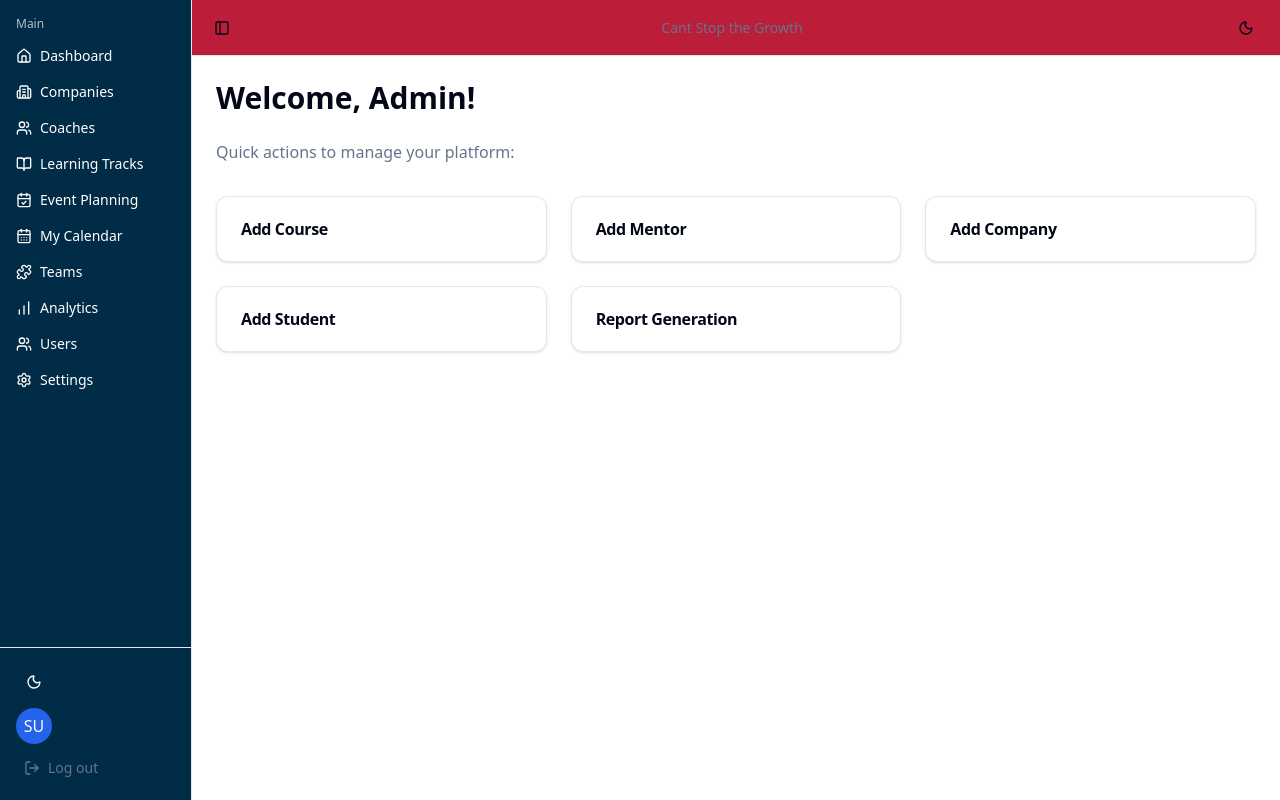
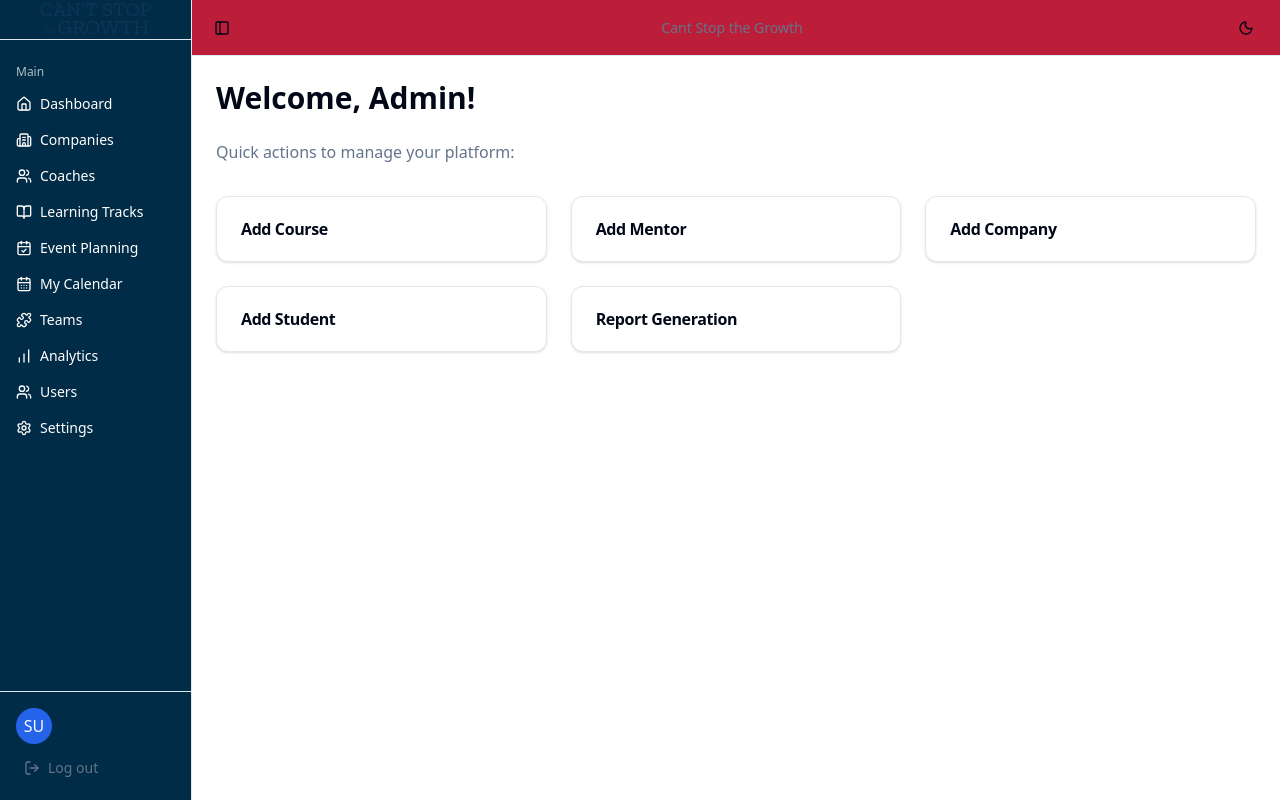
Before and after one commit to erospaniagua/cant_stop_the_growth_front, a React (Vite) app: page / in a window 1280 px wide. Built offline with nearby package versions, Linux system fonts and the light colour scheme; no server answers; sample sign-in values are in the browser's storage.

Commit message:
email reset ans welcome has styles now

```diff
--- a/src/components/AppSidebar.jsx
+++ b/src/components/AppSidebar.jsx
@@ -1,3 +1,4 @@
+import { useState } from "react"
 import {
   Sidebar,
   SidebarContent,
@@ -15,13 +16,16 @@ import { NavLink, useNavigate } from "react-router-dom"
 import { useTranslation } from "react-i18next"
 import { LogOut } from "lucide-react"
 import { UserBadge } from "@/components/UserBadge"
+import SidebarLogo from "@/components/SidebarLogo"
+import LogoutConfirmModal from "@/components/LogoutConfirmModal"
 
 export function AppSidebar() {
   const { user, loading, logout } = useUser()
   const { t } = useTranslation()
   const navigate = useNavigate()
 
-  // ⏳ Loading guard
+  const [logoutOpen, setLogoutOpen] = useState(false)
+
   if (loading) {
     return (
       <Sidebar>
@@ -32,23 +36,23 @@ export function AppSidebar() {
     )
   }
 
-  // 🚫 Hide sidebar entirely if user is not logged in
   if (!user) return null
 
-  // 🧩 Role-based logic
   const role = user.role
   const allowedRoutes = permissions[role]?.routes || []
   const items =
     navItems[role]?.filter((item) => allowedRoutes.includes(item.href)) || []
 
-  const handleLogout = () => {
+  const confirmLogout = () => {
     logout()
     navigate("/login")
   }
 
   return (
+    <>
       <Sidebar>
         <SidebarContent>
+          <SidebarLogo />
           <SidebarGroup>
             <SidebarGroupLabel>{t("Main")}</SidebarGroupLabel>
             <SidebarMenu>
@@ -75,12 +79,10 @@ export function AppSidebar() {
           </SidebarGroup>
         </SidebarContent>
 
-      {/* 🧠 Footer section: Mode toggle + Log out */}
         <div className="p-4 border-t flex flex-col gap-2">
-        <ModeToggle />
           <UserBadge />
           <button
-          onClick={handleLogout}
+            onClick={() => setLogoutOpen(true)}
             className="flex items-center gap-2 text-sm text-muted-foreground hover:bg-muted px-2 py-1.5 rounded-md transition"
           >
             <LogOut className="h-4 w-4" />
@@ -88,5 +90,12 @@ export function AppSidebar() {
           </button>
         </div>
       </Sidebar>
+
+      <LogoutConfirmModal
+        open={logoutOpen}
+        onOpenChange={setLogoutOpen}
+        onConfirm={confirmLogout}
+      />
+    </>
   )
 }
--- /dev/null
+++ b/src/components/LogoutConfirmModal.jsx
@@ -0,0 +1,33 @@
+import {
+  AlertDialog,
+  AlertDialogAction,
+  AlertDialogCancel,
+  AlertDialogContent,
+  AlertDialogDescription,
+  AlertDialogFooter,
+  AlertDialogHeader,
+  AlertDialogTitle,
+} from "@/components/ui/alert-dialog"
+
+export default function LogoutConfirmModal({ open, onOpenChange, onConfirm }) {
+  return (
+    <AlertDialog open={open} onOpenChange={onOpenChange}>
+      <AlertDialogContent>
+        <AlertDialogHeader>
+          <AlertDialogTitle>Log out</AlertDialogTitle>
+          <AlertDialogDescription>
+            Are you sure you want to log out? You’ll need to log in again to
+            access your account.
+          </AlertDialogDescription>
+        </AlertDialogHeader>
+
+        <AlertDialogFooter>
+          <AlertDialogCancel>Cancel</AlertDialogCancel>
+          <AlertDialogAction onClick={onConfirm}>
+            Log out
+          </AlertDialogAction>
+        </AlertDialogFooter>
+      </AlertDialogContent>
+    </AlertDialog>
+  )
+}
--- /dev/null
+++ b/src/components/SidebarLogo.jsx
@@ -0,0 +1,30 @@
+import { useState } from "react"
+import { useUser } from "@/context/UserContext"
+import CSTGLogo from "@/assets/cstg-logo.png"
+
+export default function SidebarLogo() {
+  const { user } = useUser()
+  const [hasError, setHasError] = useState(false)
+
+  const isAdminOrCoach =
+    user?.role === "admin" || user?.role === "coach"
+
+  // 👇 match current Company schema
+  const companyLogo = user?.company?.logo
+
+  const logoSrc =
+    isAdminOrCoach || !companyLogo || hasError
+      ? CSTGLogo
+      : companyLogo
+
+  return (
+    <div className="h-10 flex items-center justify-center border-b">
+      <img
+        src={logoSrc}
+        alt="Logo"
+        className="h-10 max-w-[160px] object-contain"
+        onError={() => setHasError(true)}
+      />
+    </div>
+  )
+}
--- a/src/components/routes/MyLearningRoutePreview.jsx
+++ b/src/components/routes/MyLearningRoutePreview.jsx
@@ -44,8 +44,14 @@ export default function MyLearningRoutePreview() {
 
   // 🔥 1. Flatten all lessons in order
   const allLessons = []
-  route.phases.forEach((phase) => {
-    phase.course.modules.forEach((mod) => {
+
+route.phases?.forEach((phase) => {
+  const modules = phase?.course?.modules
+  if (!Array.isArray(modules)) return
+
+  modules.forEach((mod) => {
+    if (!Array.isArray(mod.lessons)) return
+
     mod.lessons.forEach((lesson) => {
       allLessons.push({
         ...lesson,
@@ -57,6 +63,7 @@ export default function MyLearningRoutePreview() {
     })
   })
 })
+
 
   // 🔥 2. Find next incomplete lesson
   const nextLesson =
@@ -127,12 +134,12 @@ export default function MyLearningRoutePreview() {
               {phase.title}
             </h3>
 
-            {phase.course.modules.map((mod) => (
+            {phase.course?.modules.map((mod) => (
               <div key={mod._id} className="mb-3">
                 <p className="text-sm font-medium mb-2">{mod.title}</p>
 
                 <ul className="space-y-1">
-                  {mod.lessons.map((lesson) => {
+                  {mod.lessons?.map((lesson) => {
                     const unlocked = isLessonUnlocked(lesson)
                     const completed = completedLessons.includes(lesson._id)
 
```
Also changed, not shown: src/assets/cstg-logo.png (added). Lines whose indentation alone changed are shown as unchanged.
